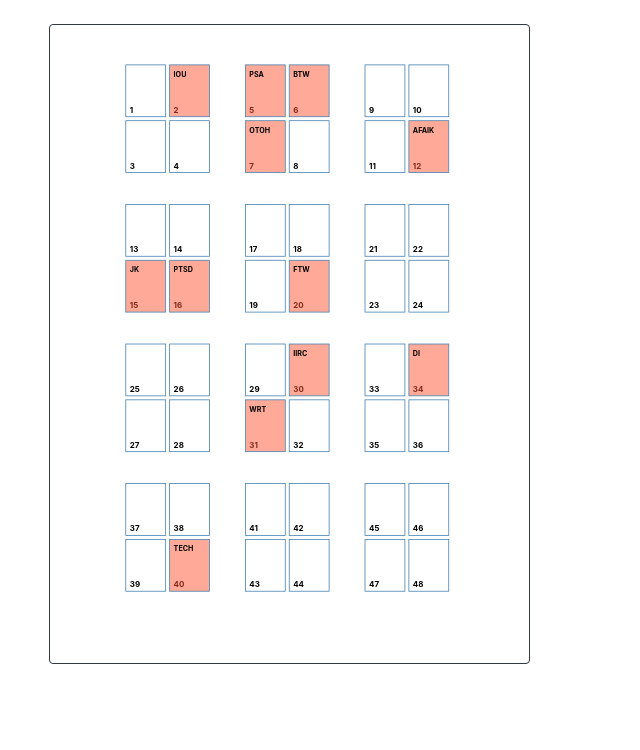
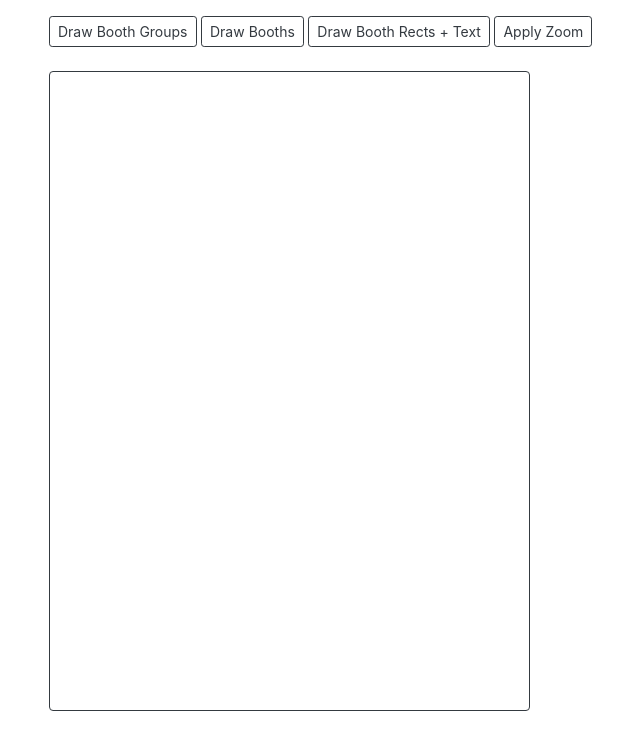
Before and after one commit to eckmLJE/booth-group, a website: page index.html in a window 1280 px wide. Shown: the whole page, without its empty margins (36-676 px from the left). Drawn offline with nearby package versions, Linux system fonts and the light colour scheme.

Commit message:
implemented button phases

```diff
--- a/index.html
+++ b/index.html
@@ -21,6 +21,38 @@
   </head>
   <body>
     <div class="container">
+      <div class="row">
+        <div class="col-12 mt-3">
+          <button
+            type="button"
+            class="btn btn-sm btn-outline-dark"
+            id="draw-booth-groups-button"
+          >
+            Draw Booth Groups
+          </button>
+          <button
+            type="button"
+            class="btn btn-sm btn-outline-dark"
+            id="draw-booths-button"
+          >
+            Draw Booths
+          </button>
+          <button
+            type="button"
+            class="btn btn-sm btn-outline-dark"
+            id="draw-booth-rects-text-button"
+          >
+            Draw Booth Rects + Text
+          </button>
+          <button
+            type="button"
+            class=" btn btn-sm btn-outline-dark"
+            id="apply-zoom-button"
+          >
+            Apply Zoom
+          </button>
+        </div>
+      </div>
       <div class="row mt-4">
         <div class="col-12" style="max-height: 80vh">
           <svg
--- a/index.js
+++ b/index.js
@@ -1,3 +1,5 @@
+var svg, g, boothGroups;
+
 var svg = d3.select("#venue-svg");
 
 var groupDs = {
@@ -10,13 +12,16 @@ function zoomed() {
   g.attr("transform", d3.event.transform);
 }
 
-var g = svg
+function drawMasterGroup() {
+  g = svg
     .append("g")
     .attr("id", "master-group")
     .attr("transform", "translate(45 0)");
+}
 
 // Append booth groups to master group
-var boothGroups = g
+function drawBoothGroupGroups() {
+  boothGroups = g
     .selectAll("g")
     .data(boothGroupData)
     .enter()
@@ -28,8 +33,10 @@ var boothGroups = g
     .attr("transform", function(d) {
       return "translate(" + d.groupX + " " + d.groupY + ")";
     });
+}
 
-// For each booth group, append group rects
+// For each booth group, append booth g
+function drawBoothGroups() {
   boothGroupData.forEach(function(group) {
     var positions = {
       1: [0, 0],
@@ -72,7 +79,9 @@ boothGroupData.forEach(function(group) {
       .attr("dy", 60)
       .attr("dx", 5);
   });
+}
 
+function drawBoothRects() {
   g.selectAll("g.booth")
     .append("rect")
     .attr("width", groupDs.boothWidth)
@@ -80,7 +89,9 @@ g.selectAll("g.booth")
     .attr("stroke", "steelblue")
     .attr("fill", "none")
     .attr("stroke-width", "1px");
+}
 
+function drawBoothText() {
   boothReservations.forEach(function(reservation) {
     var booth = g.select("g#booth-" + reservation.boothId);
     booth
@@ -97,7 +108,9 @@ boothReservations.forEach(function(reservation) {
       .attr("fill", "#FF5733")
       .attr("fill-opacity", 0.5);
   });
+}
 
+function applyZoomRect() {
   svg
     .append("rect")
     .attr("width", "100%")
@@ -110,3 +123,17 @@ svg
         .scaleExtent([1 / 2, 4])
         .on("zoom", zoomed)
     );
+}
+
+function initialize() {
+  drawMasterGroup();
+  $("#draw-booth-groups-button").click(drawBoothGroupGroups);
+  $("#draw-booths-button").click(drawBoothGroups);
+  $("#draw-booth-rects-text-button").click(function() {
+    drawBoothRects();
+    drawBoothText();
+  });
+  $("#apply-zoom-button").click(applyZoomRect);
+}
+
+initialize();
--- a/package.json
+++ b/package.json
@@ -4,6 +4,7 @@
   "description": "",
   "main": "index.js",
   "scripts": {
+    "start": "live-server",
     "test": "echo \"Error: no test specified\" && exit 1"
   },
   "author": "Lucas Eckman <lucas.eckman@gmail.com> (https://www.lucaseckman.com/concertplan)",
```
Also changed, not shown: 1 other file. Lines whose indentation alone changed are shown as unchanged.
